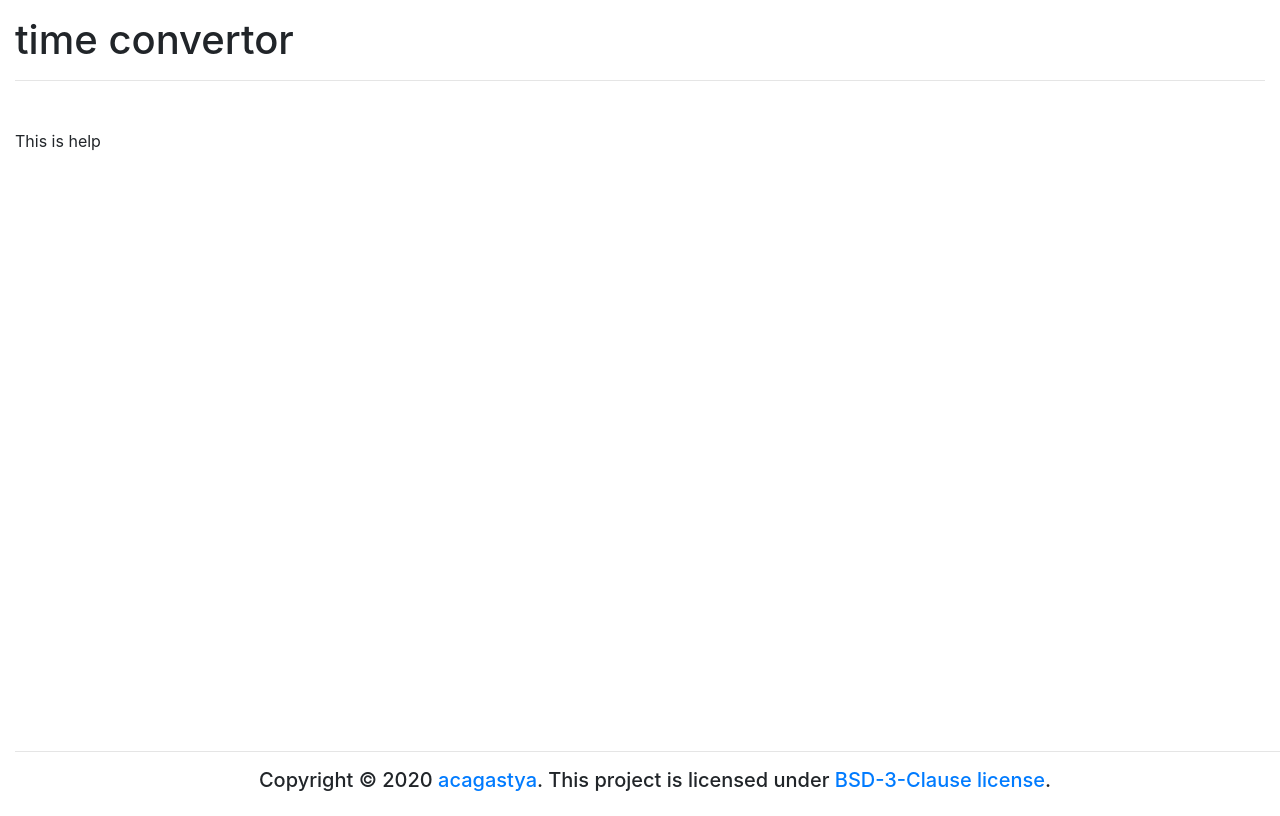
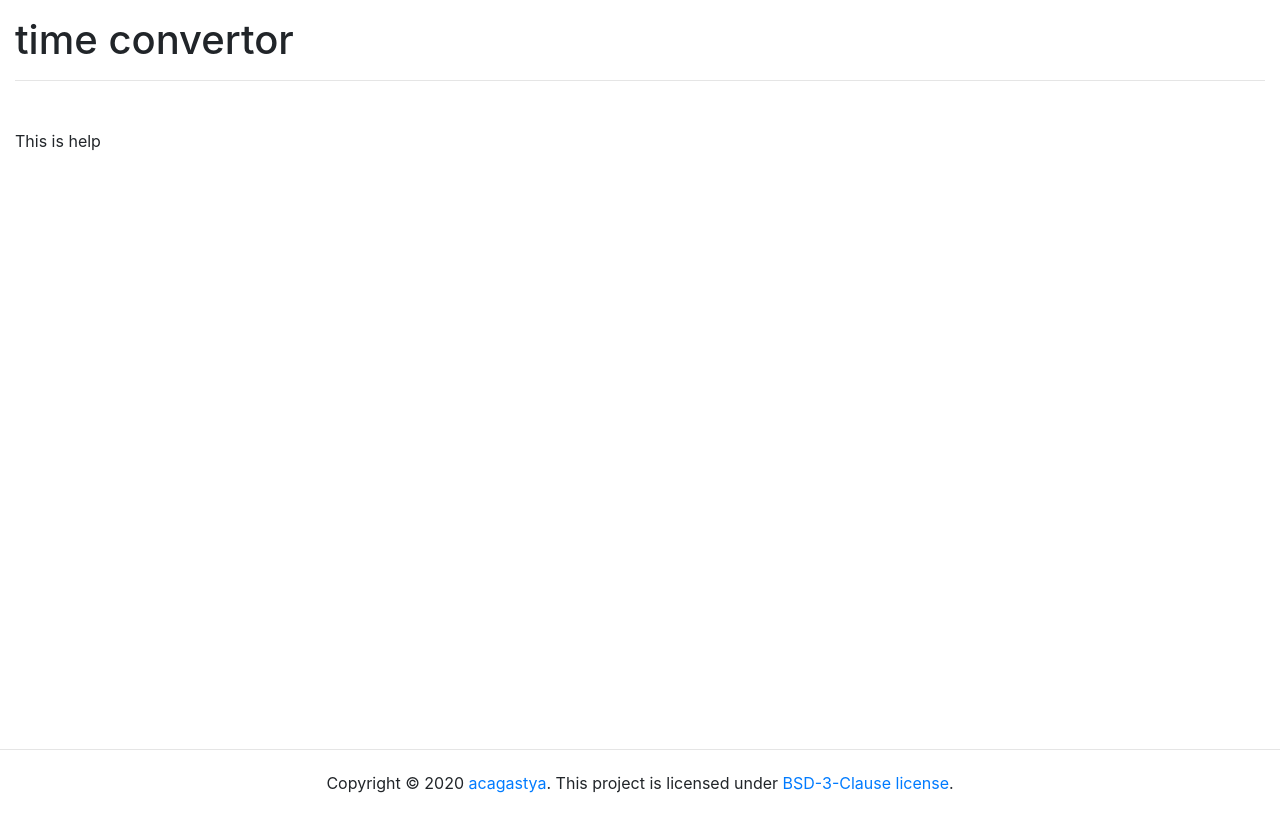
Before and after one commit to acagastya/time-convertor, a React (Create React App) app: page /help in a window 1280 px wide. Built offline with nearby package versions, Linux system fonts and the light colour scheme.

Commit message:
smaller size

```diff
--- a/src/comp/footer.js
+++ b/src/comp/footer.js
@@ -3,10 +3,12 @@ import React from 'react';
 function Footer() {
   const year = new Date().getFullYear();
   return (
-    <footer className="mt-5 w-100" style={{ bottom: 0, position: 'absolute' }}>
+    <footer
+      className="mt-5 w-100"
+      style={{ bottom: 0, left: 0, position: 'fixed' }}
+    >
       <hr />
-      <div className="page-footer text-center">
-        <h5 aria-level="5">
+      <div className="page-footer text-center" style={{ padding: '5px' }}>
         Copyright &copy; {year}{' '}
         <a
           href="https://en.wikinews.org/wiki/User:Acagastya"
@@ -24,7 +26,6 @@ function Footer() {
           BSD-3-Clause license
         </a>
         .
-        </h5>
       </div>
     </footer>
   );
```
Lines whose indentation alone changed are shown as unchanged.
